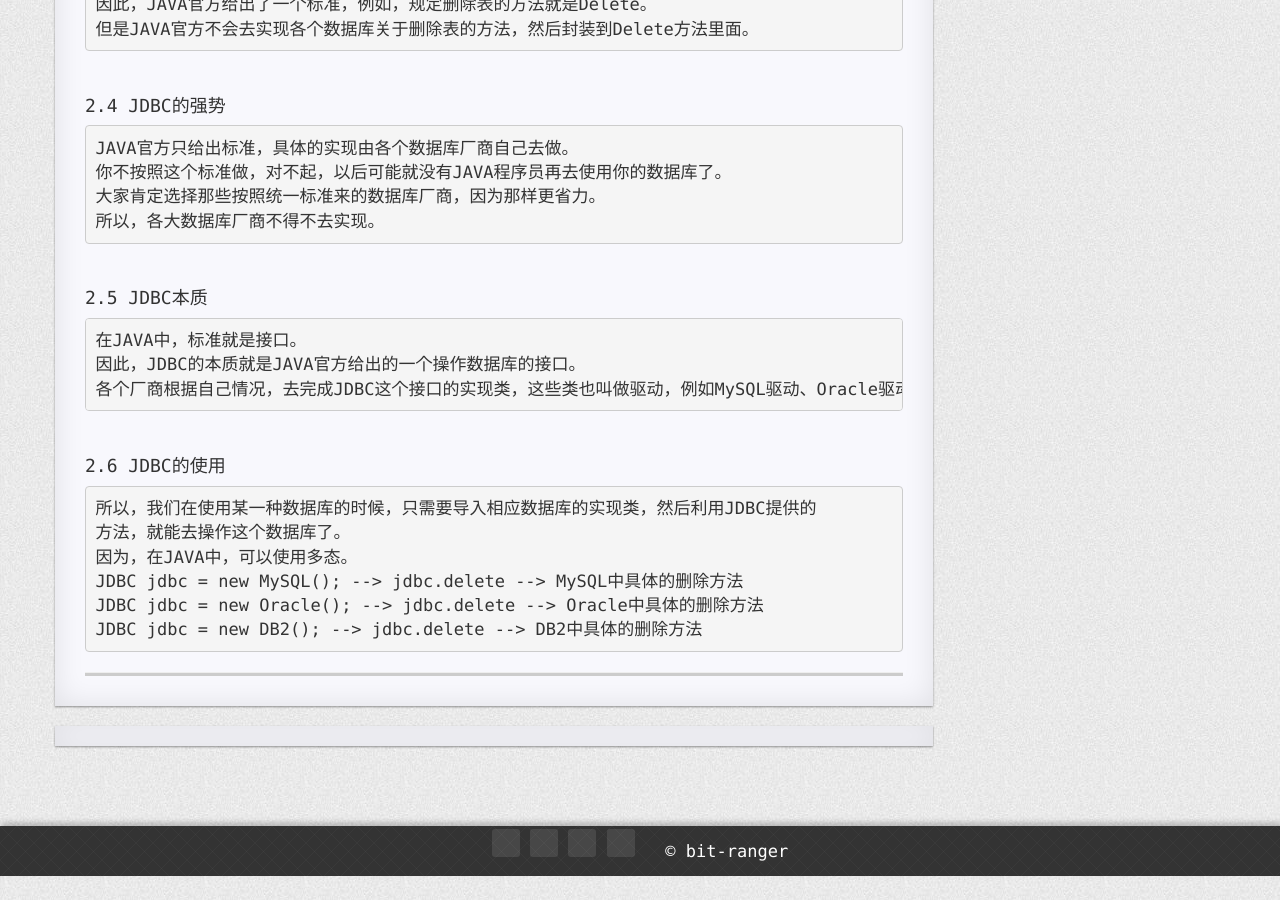
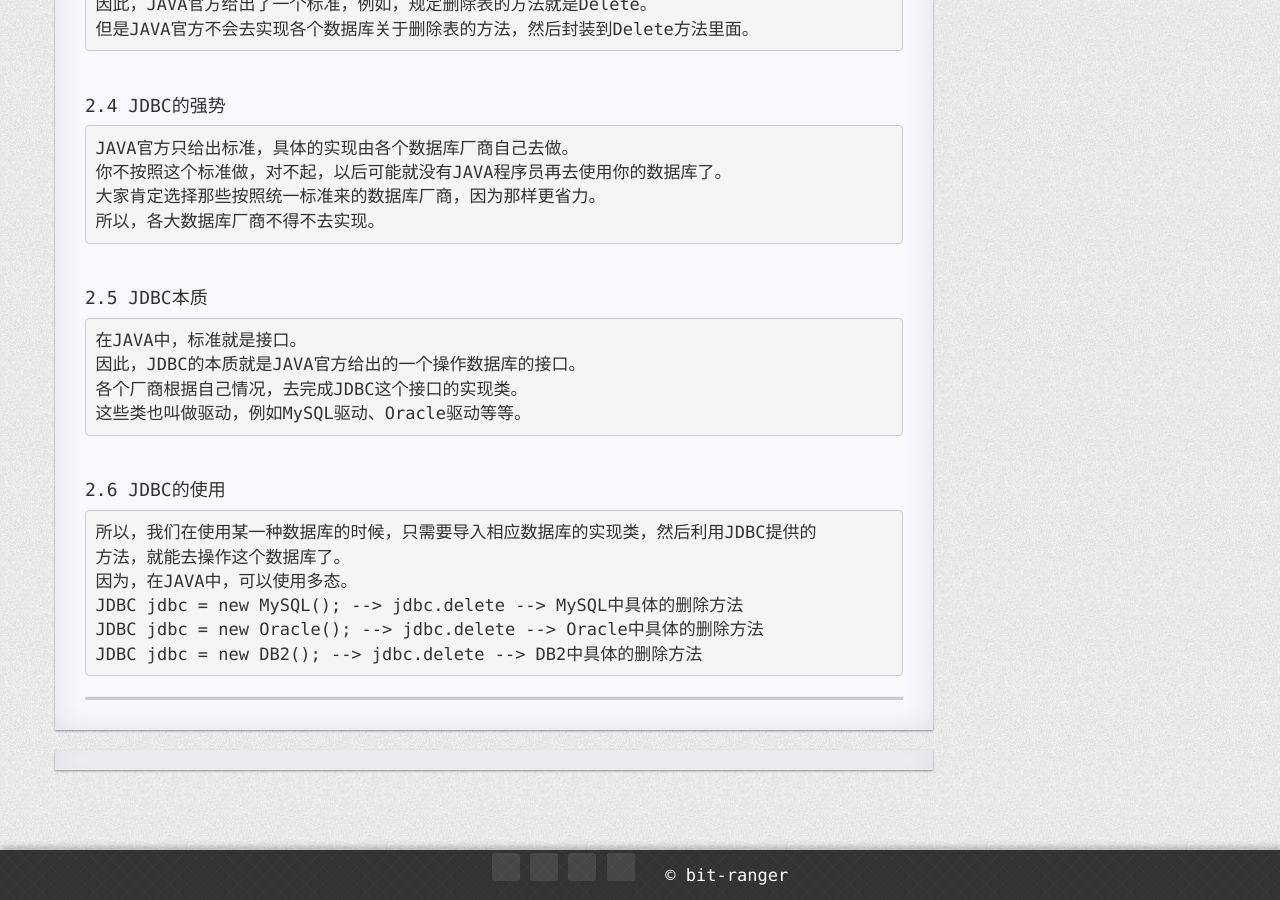
Before and after one commit to pythonbug/pythonbug.github.io, a Jekyll site: the page built from _posts/2020-10-06-JDBC.md, in a window 1280 px wide and 900 px high, scrolled down 1044 px. Built offline with Jekyll 4.4.1, drawn with Linux system fonts in a browser that asks for light colours; nearby versions of some CDN libraries; comment, search, counter and statistics services are not loaded; a style sheet for code colours, icons or effects is not loaded.

Commit message:
JDBC的学习

```diff
--- a/_posts/2020-10-06-JDBC.md
+++ b/_posts/2020-10-06-JDBC.md
@@ -51,7 +51,8 @@ published: true
 #### 2.5 JDBC本质
     在JAVA中，标准就是接口。
     因此，JDBC的本质就是JAVA官方给出的一个操作数据库的接口。
-    各个厂商根据自己情况，去完成JDBC这个接口的实现类，这些类也叫做驱动，例如MySQL驱动、Oracle驱动等等。
+    各个厂商根据自己情况，去完成JDBC这个接口的实现类。
+    这些类也叫做驱动，例如MySQL驱动、Oracle驱动等等。
 
 &nbsp;
 #### 2.6 JDBC的使用
```
